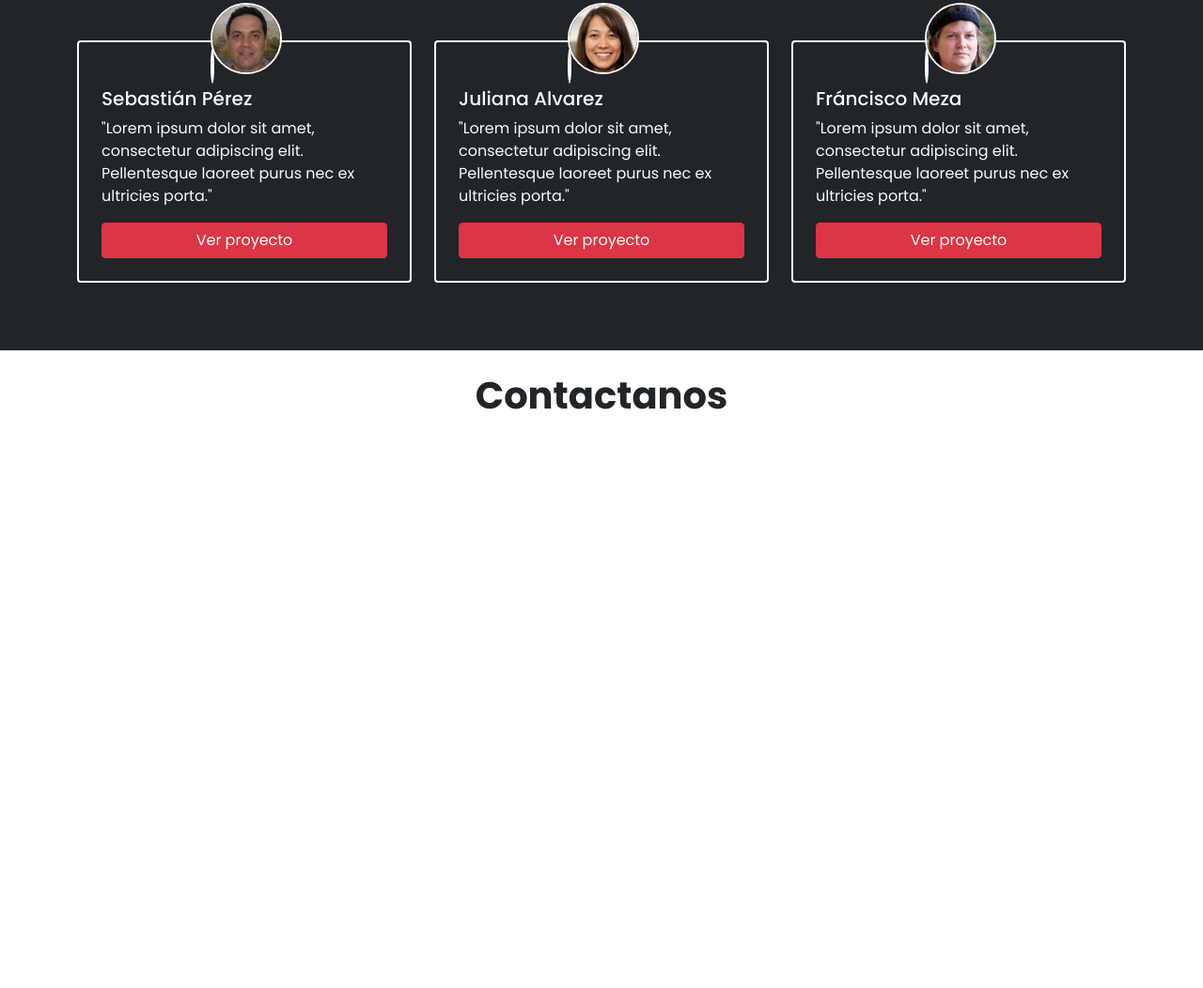
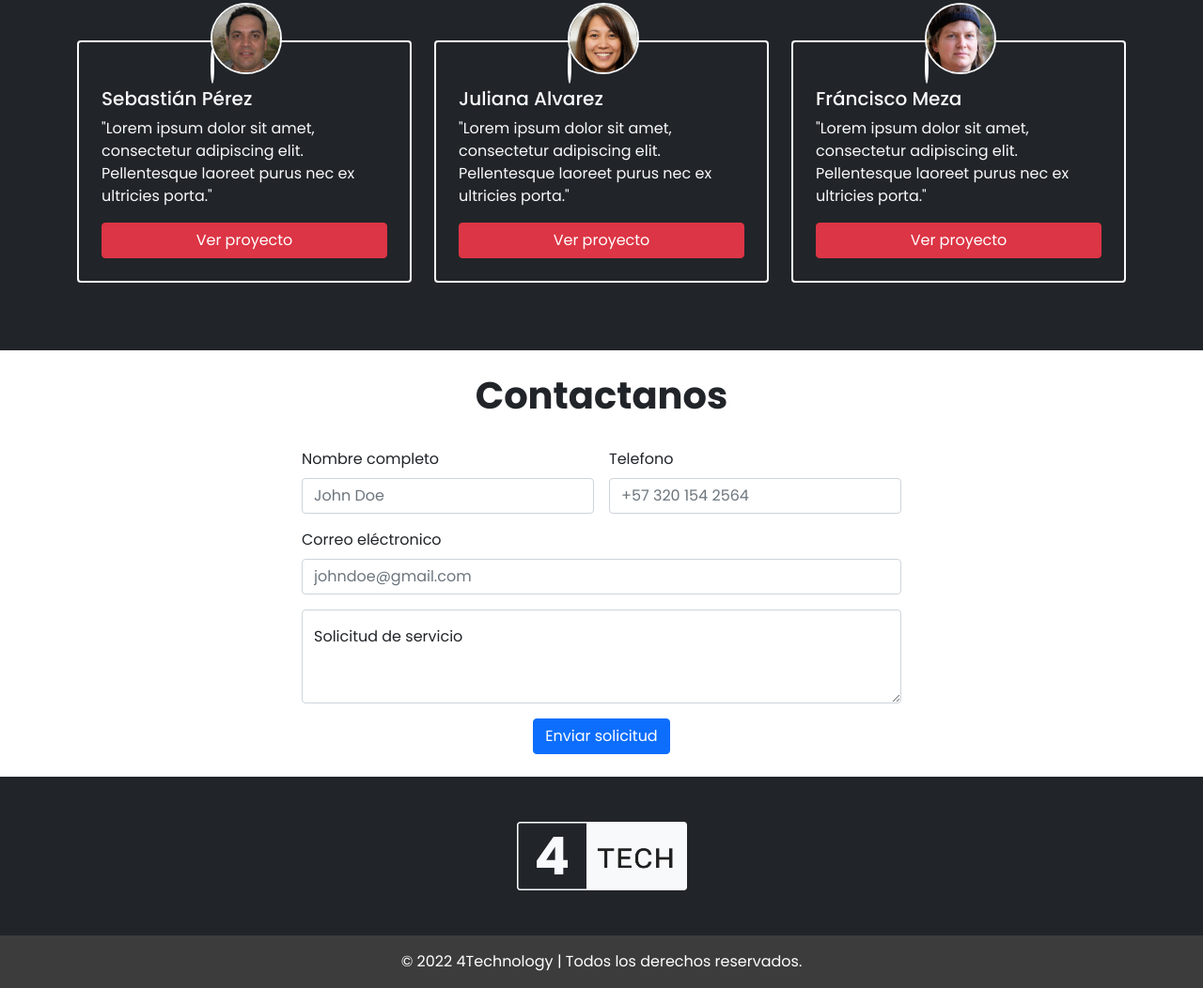
Before and after one commit to gdelahoz/4technology, a plain HTML site: page index.html in a window 1280 px wide. Shown: the part 1447-2499 px from the top of the page at 94% size. Before the commit the page ends 1948 px from the top, so only its background shows below. Drawn offline with nearby package versions, Linux system fonts and the light colour scheme; no server answers.

Commit message:
Contact Form & Footer
Estilo del formulario de contacto

```diff
--- a/css/style.css
+++ b/css/style.css
@@ -68,3 +68,9 @@ body{
     box-sizing: border-box;
     border-radius: 50%;
 }
+
+@media (min-width: 768px){
+    .w-750{
+        width: 750px;
+    }
+}
--- a/index.html
+++ b/index.html
@@ -187,13 +187,55 @@
         </div>
     </section>
 
+    <!-- Contact form -->
     <section class="container py-4" id="contact">
         <div class="row mb-4">
             <div class="col text-center">
                 <h2 class="fw-bold display-6">Contactanos</h2>
             </div>
         </div>
+        <div class="row justify-content-center px-md-5">
+            <div class="col d-flex justify-content-center">
+                <form class="row g-3 px-md-5 w-750">
+                    <div class="col-md-6">
+                      <label for="inputEmail4" class="form-label">Nombre completo</label>
+                      <input type="text" class="form-control" id="inputEmail4" placeholder="John Doe" required>
+                    </div>
+                    <div class="col-md-6">
+                      <label for="inputTelefono" class="form-label">Telefono</label>
+                      <input type="number" class="form-control" id="inputTelefono" placeholder="+57 320 154 2564" required>
+                    </div>
+                    <div class="col-12">
+                      <label for="inputAddress" class="form-label">Correo eléctronico</label>
+                      <input type="email" class="form-control" id="inputAddress" placeholder="johndoe@gmail.com" required>
+                    </div>
+                    <div class="col-12">
+                        <div class="form-floating">
+                            <textarea class="form-control" placeholder="Desarrollo de una pagina web para mi empresa" id="floatingTextarea2" style="height: 100px" required></textarea>
+                            <label for="floatingTextarea2">Solicitud de servicio</label>
+                        </div>
+                    </div>
+                    <div class="col-12 d-flex justify-content-center">
+                      <button type="submit" class="btn btn-primary">Enviar solicitud</button>
+                    </div>
+                </form>
+            </div>
+        </div>
     </section>
+
+    <section class="py-4 py-md-5 bg-dark">
+        <div class="row justify-content-center">
+            <div class="col text-center">
+                <img src="/assets/Logo4Tech(Rounded black).png" width="181" alt="">
+            </div>
+        </div>
+    </section>
+
+    <footer class="py-3 py-md-3" style="background-color:#3C3C3C">
+        <div class="d-flex justify-content-center">
+            <p class="mb-0 text-white">© 2022 4Technology | Todos los derechos reservados.</p>
+        </div>
+    </footer>
 
     <script src="js/bootstrap.bundle.min.js"></script>
     <script src="https://code.iconify.design/2/2.1.0/iconify.min.js"></script>
```
